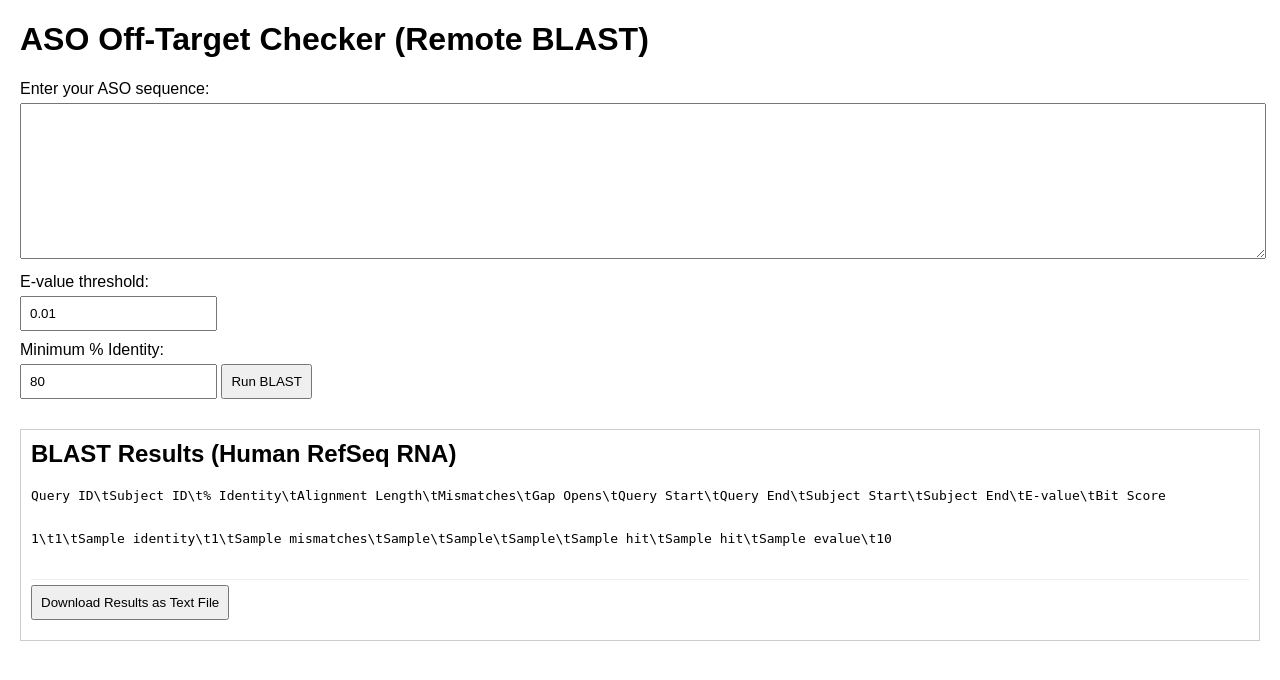
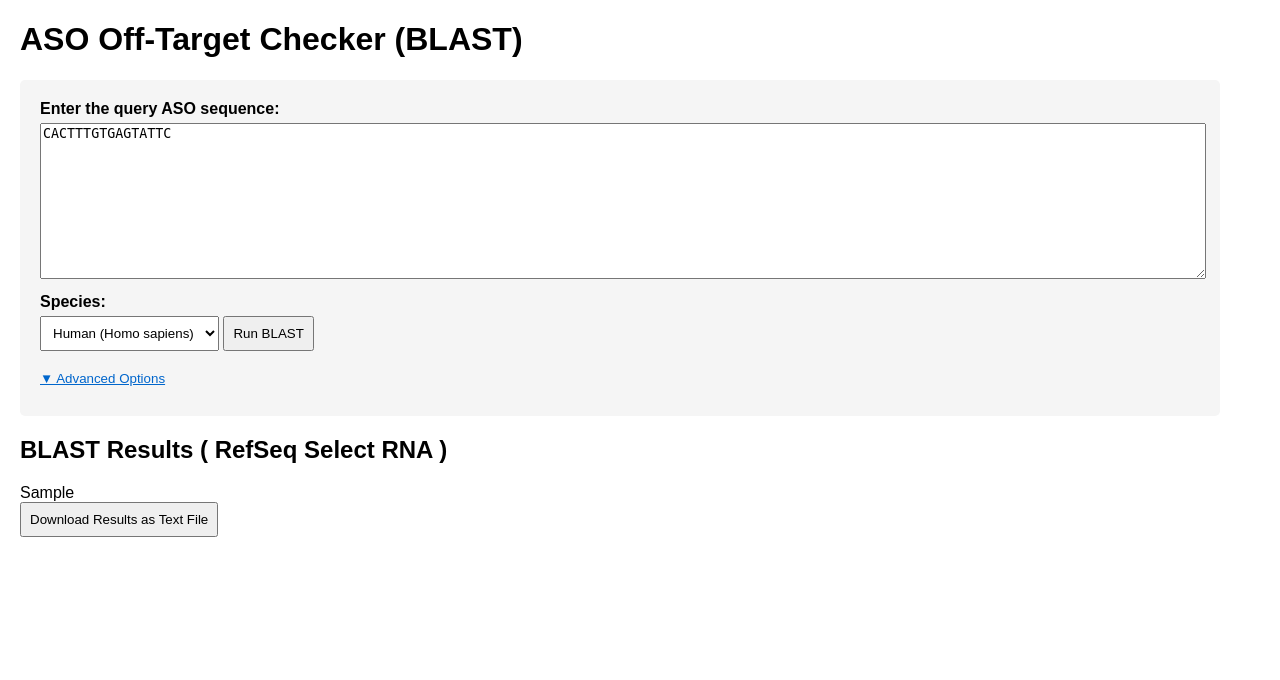
Before and after one commit to broadinstitute/aso-off-targets, a Flask app: template templates/index.html in a window 1280 px wide. Shown: the top 680 px of the page. Run offline with Flask 3, Linux system fonts and the light colour scheme; the template is opened without the code that fills it: most values are stand-ins (such as "Sample title", 1, 10 or a date in 2020).

Commit message:
working version on arm64

```diff
--- a/app.py
+++ b/app.py
@@ -1,42 +1,83 @@
-from flask import Flask, render_template, request, send_file
+from flask import Flask, render_template, request, send_file, session
 import subprocess
 import os
 import tempfile
+import xml.etree.ElementTree as ET
+import pandas as pd
+import io
+import time
 
 app = Flask(__name__)
 
-@app.route('/', methods=['GET', 'POST'])
+@app.route('/check-aso', methods=['GET', 'POST'])
 def index():
-    results = None
+    results_html = None
+    results_data = None
     if request.method == 'POST':
-        aso_sequence = request.form['aso_sequence']
-        evalue = request.form.get('evalue', '0.01')
-        identity_threshold = request.form.get('identity', '80')
+        aso_sequence = request.form.get('aso_sequence', 'CACTTTGTGAGTATTC').upper()
+        evalue = request.form.get('evalue', '1000')
+        max_mismatch = int(request.form.get('identity', '4'))
+        species = request.form.get('species', 'human')  # Get selected species
+
+        # Map species to taxid
+        taxid_map = {
+            'human': '9606',
+            'mouse': '10090',
+            'rat': '10116'
+        }
+        taxid = taxid_map.get(species, '9606')  # Default to human
 
         if aso_sequence:
-            results_file = run_remote_blast(aso_sequence, evalue)
-            if results_file:
-                results = process_blast_results(results_file, float(identity_threshold))
-                os.remove(results_file)  # Clean up the temporary file
+            if not all(c in 'ACGTN' for c in aso_sequence):
+                return render_template('index.html',
+                                    error="Invalid sequence - only ACGTN characters allowed")
 
-    return render_template('index.html', results=results)
+            blast_xml = run_remote_blast_xml(aso_sequence, evalue, taxid)
+            if blast_xml:
+                results_df = parse_blast_xml(blast_xml, len(aso_sequence), max_mismatch)
+                results_df, results_html = format_results_to_html(results_df)
 
-def run_remote_blast(sequence, evalue):
-    """Runs a remote NCBI BLASTN search and saves the results to a temporary file."""
+                if not results_df.empty:
+                    output = io.StringIO()
+                    output.write("\t".join([
+                        "Index", "Name", "Accession", "Mismatch", "Alignment"
+                    ]) + "\n")
+
+                    for i, row in results_df.iterrows():
+                        output.write("\t".join([
+                            str(row.get('Index', '')),
+                            str(row.get('Name', '')),
+                            str(row.get('Accession', '')),
+                            str(row.get('Mismatch', '')),
+                            str(row.get('Alignment', '')).replace('<br>', ' ')
+                        ]) + "\n")
+
+                    results_data = output.getvalue()
+
+                os.remove(blast_xml)
+
+    return render_template('index.html',
+                         results_html=results_html,
+                         results_data=results_data,
+                         selected_species=request.form.get('species', 'human'))  # Pass selected species back
+
+def run_remote_blast_xml(sequence, evalue, taxid='9606'):
+    """Runs BLAST with XML output format"""
     try:
-        temp_file = tempfile.NamedTemporaryFile(mode='w+', delete=False, suffix=".txt")
+        temp_file = tempfile.NamedTemporaryFile(mode='w+', delete=False, suffix=".xml")
         output_path = temp_file.name
         temp_file.close()
 
         command = [
             'blastn',
-            '-query', '-',  # Read query from stdin
-            '-db', 'refseq_rna',
+            '-query', '-',
+            '-db', 'refseq_select_rna',
+            '-task', 'blastn-short',
+            '-num_alignments', '5000',
             '-out', output_path,
-            '-outfmt', '6',
+            '-outfmt', '5',  # XML format
             '-evalue', str(evalue),
-            '-remote',
-            '-taxid', '9606'  # Human sequences only
+            '-taxids', str(taxid)  # Now using parameter
         ]
 
         process = subprocess.Popen(command, stdin=subprocess.PIPE, text=True)
@@ -45,7 +86,6 @@
         if process.returncode == 0:
             return output_path
         else:
-            print(f"BLAST error: Return code {process.returncode}")
             if os.path.exists(output_path):
                 os.remove(output_path)
             return None
@@ -54,45 +94,139 @@
         print(f"Error running BLAST: {e}")
         return None
 
-def process_blast_results(blast_file, identity_threshold):
-    """Reads the BLAST results file and filters by identity."""
-    results = []
+def parse_blast_xml(xml_file, query_length, max_mismatch):
+    """Parse BLAST XML output and return DataFrame"""
+    hit_info_list = []
+
     try:
-        with open(blast_file, 'r') as f:
-            for line in f:
-                parts = line.strip().split('\t')
-                if len(parts) >= 12:
-                    identity = float(parts[2])
-                    if identity >= identity_threshold:
-                        results.append({
-                            'query_id': parts[0],
-                            'subject_id': parts[1],
-                            'identity': identity,
-                            'alignment_length': int(parts[3]),
-                            'mismatches': int(parts[4]),
-                            'gap_opens': int(parts[5]),
-                            'query_start': int(parts[6]),
-                            'query_end': int(parts[7]),
-                            'subject_start': int(parts[8]),
-                            'subject_end': int(parts[9]),
-                            'evalue': float(parts[10]),
-                            'bit_score': float(parts[11])
-                        })
-    except FileNotFoundError:
-        return "Error: BLAST results file not found."
+        tree = ET.parse(xml_file)
+        root = tree.getroot()
+
+        for iteration in root.findall('.//Iteration'):
+            for hit in iteration.findall('.//Hit'):
+                hit_def = hit.findtext('Hit_def')
+                hit_accession = hit.findtext('Hit_accession')
+
+                for hsp in hit.findall('.//Hsp'):
+                    identity = int(hsp.findtext('Hsp_identity'))
+                    mismatch = query_length - identity
+
+                    if mismatch > max_mismatch:
+                        continue
+
+                    hit_frame = int(hsp.findtext('Hsp_hit-frame'))
+
+                    if hit_frame != 1:
+                        continue
+
+                    hit_info = {
+                        "Hit_Definition": hit_def,
+                        "Hit_Accession": hit_accession,
+                        "Identity": identity,
+                        "Mismatch": mismatch,
+                        "Query_Sequence": hsp.findtext('Hsp_qseq'),
+                        "Hit_Sequence": hsp.findtext('Hsp_hseq'),
+                        "Midline": hsp.findtext('Hsp_midline'),
+                        "E_Value": float(hsp.findtext('Hsp_evalue')),
+                        "Bit_Score": float(hsp.findtext('Hsp_bit-score'))
+                    }
+                    hit_info_list.append(hit_info)
+
+        return pd.DataFrame(hit_info_list)
+
     except Exception as e:
-        return f"Error processing results: {e}"
-    return results
+        print(f"Error parsing XML: {e}")
+        return pd.DataFrame()
+
+def format_results_to_html(df):
+    """Format the results DataFrame into HTML"""
+    if df.empty:
+        return "<p>No significant hits found based on your criteria.</p>"
+
+    # Extract gene names from Hit_Definition
+    df['Name'] = df['Hit_Definition'].str.extract(r".*\(([a-zA-Z0-9]+)\),.*")
+    df['Accession'] = df['Hit_Accession']
+
+    # Create alignment strings
+    df['Alignment'] = df.apply(lambda x: f"{x['Query_Sequence']}\n{x['Midline']}\n{x['Hit_Sequence']}", axis=1)
+
+    # Sort and select columns
+    df = df.sort_values(['Mismatch', 'Name'])
+    df = df.assign(Index=range(1, len(df)+1))
+    df = df[['Index', 'Name', 'Accession', 'Mismatch', 'Alignment']]
+
+    # Convert newlines to HTML line breaks in Alignment column
+    df['Alignment'] = df['Alignment'].apply(lambda x: x.replace('\n', '<br>'))
+
+    # Generate HTML table
+    html_table = df.to_html(classes='blast-results', index=False, escape=False)
+
+    # Create complete HTML with proper styling
+    html_output = f"""
+    <div class="blast-results-container">
+        {html_table}
+    </div>
+    <style>
+        .blast-results {{
+            width: 100%;
+            border-collapse: collapse;
+            margin-top: 20px;
+            font-family: Arial, sans-serif;
+        }}
+        .blast-results th {{
+            background-color: #f2f2f2;
+            padding: 8px;
+            text-align: left;
+            border: 1px solid #ddd;
+        }}
+        .blast-results td {{
+            padding: 8px;
+            border: 1px solid #ddd;
+            vertical-align: top;
+        }}
+        .blast-results tr:nth-child(even) {{
+            background-color: #f9f9f9;
+        }}
+        /* Target the Alignment column specifically */
+        .blast-results td:nth-child(5) {{
+            font-family: 'Courier New', Courier, monospace;
+            white-space: pre-wrap;
+        }}
+        /* Style for line breaks in the alignment */
+        .blast-results td br {{
+            display: block;
+            content: "";
+            margin: 2px 0;
+        }}
+    </style>
+    """
+
+    return df, html_output
 
 @app.route('/download_results')
 def download_results():
-    results_data = request.args.get('results_data')
-    if results_data:
-        with tempfile.NamedTemporaryFile(mode='w+', delete=False, suffix=".txt") as tmp_file:
-            tmp_file.write(results_data)
-            temp_file_path = tmp_file.name
-        return send_file(temp_file_path, as_attachment=True, download_name='blast_results.txt')
-    return "No results to download."
+    # Get the raw tab-delimited data and species from the form
+    results_data = request.args.get('results_data', '')
+    species = request.args.get('species', 'human')
+
+    if not results_data:
+        return "No results to download"
+
+    # Create a temporary file
+    with tempfile.NamedTemporaryFile(mode='w+', delete=False, suffix='.txt') as tmp_file:
+        tmp_file.write(results_data)
+        temp_path = tmp_file.name
+
+    # Generate download filename with species and timestamp
+    filename = f"blast_results_{species}_{time.strftime('%Y%m%d-%H%M%S')}.txt"
+
+    # Send the file for download
+    return send_file(
+        temp_path,
+        as_attachment=True,
+        download_name=filename,
+        mimetype='text/plain'
+    )
 
 if __name__ == '__main__':
-    app.run(debug=True)
+    app.run(debug=True, host="0.0.0.0", port=8080)
--- a/templates/index.html
+++ b/templates/index.html
@@ -3,54 +3,98 @@
 <head>
     <title>ASO Off-Target Checker</title>
     <style>
-        body { font-family: sans-serif; margin: 20px; }
-        textarea { width: 100%; height: 150px; margin-bottom: 10px; }
-        label { display: block; margin-bottom: 5px; }
-        input[type="text"], input[type="submit"] { padding: 8px; margin-bottom: 10px; }
-        .results { margin-top: 20px; border: 1px solid #ccc; padding: 10px; }
-        .results h2 { margin-top: 0; }
-        .hit { border-bottom: 1px solid #eee; padding-bottom: 5px; margin-bottom: 5px; }
+        body { font-family: sans-serif; margin: 20px; max-width: 1200px; }
+        textarea { width: 100%; height: 150px; margin-bottom: 10px; font-family: monospace; }
+        label { display: block; margin-bottom: 5px; font-weight: bold; }
+        input[type="text"], input[type="submit"], select { padding: 8px; margin-bottom: 10px; }
+        .form-container { background: #f5f5f5; padding: 20px; border-radius: 5px; }
+        .error { color: red; margin: 10px 0; }
+        .loading { display: none; margin: 20px 0; }
+        .advanced-options { margin-top: 15px; display: none; }
+        .toggle-options {
+            background: none;
+            border: none;
+            color: #0066cc;
+            text-decoration: underline;
+            cursor: pointer;
+            padding: 0;
+            margin: 10px 0;
+        }
     </style>
 </head>
 <body>
-    <h1>ASO Off-Target Checker (Remote BLAST)</h1>
-    <form method="POST">
-        <label for="aso_sequence">Enter your ASO sequence:</label>
-        <textarea id="aso_sequence" name="aso_sequence" required></textarea>
+    <h1>ASO Off-Target Checker (BLAST)</h1>
 
-        <label for="evalue">E-value threshold:</label>
-        <input type="text" id="evalue" name="evalue" value="0.01">
+    <div class="form-container">
+        <form method="POST" id="blast-form">
+            <label for="aso_sequence">Enter the query ASO sequence:</label>
+            <textarea id="aso_sequence" name="aso_sequence" required>CACTTTGTGAGTATTC</textarea>
 
-        <label for="identity">Minimum % Identity:</label>
-        <input type="text" id="identity" name="identity" value="80">
+            <label for="species">Species:</label>
+            <select id="species" name="species">
+                <option value="human" {% if selected_species == 'human' %}selected{% endif %}>Human (Homo sapiens)</option>
+                <option value="mouse" {% if selected_species == 'mouse' %}selected{% endif %}>Mouse (Mus musculus)</option>
+                <option value="rat" {% if selected_species == 'rat' %}selected{% endif %}>Rat (Rattus norvegicus)</option>
+            </select>
 
-        <input type="submit" value="Run BLAST">
-    </form>
+            <input type="submit" value="Run BLAST">
+            <br />
+            <button type="button" class="toggle-options" onclick="toggleAdvanced()">▼ Advanced Options</button>
 
-    {% if results %}
+            <div class="advanced-options" id="advancedOptions">
+                <label for="evalue">E-value threshold:</label>
+                <input type="text" id="evalue" name="evalue" value="1000">
+
+                <label for="identity">Maximum allowed mismatches:</label>
+                <input type="text" id="identity" name="identity" value="4">
+            </div>
+
+        </form>
+
+        {% if error %}
+            <div class="error">{{ error }}</div>
+        {% endif %}
+
+        <div class="loading" id="loading">
+            <p>Running BLAST search... This may take a moment...</p>
+        </div>
+    </div>
+
+    {% if results_html %}
         <div class="results">
-            <h2>BLAST Results (Human RefSeq RNA)</h2>
-            {% if results is string %}
-                <p>{{ results }}</p>
-            {% elif results %}
-                <pre>
-Query ID\tSubject ID\t% Identity\tAlignment Length\tMismatches\tGap Opens\tQuery Start\tQuery End\tSubject Start\tSubject End\tE-value\tBit Score
-                </pre>
-                {% for hit in results %}
-                    <div class="hit">
-                        <pre>
-{{ hit.query_id }}\t{{ hit.subject_id }}\t{{ hit.identity }}\t{{ hit.alignment_length }}\t{{ hit.mismatches }}\t{{ hit.gap_opens }}\t{{ hit.query_start }}\t{{ hit.query_end }}\t{{ hit.subject_start }}\t{{ hit.subject_end }}\t{{ hit.evalue }}\t{{ hit.bit_score }}
-                        </pre>
-                    </div>
-                {% endfor %}
-                <form action="/download_results" method="get">
-                    <input type="hidden" name="results_data" value="{% for hit in results %}{{ hit.query_id }}\t{{ hit.subject_id }}\t{{ hit.identity }}\t{{ hit.alignment_length }}\t{{ hit.mismatches }}\t{{ hit.gap_opens }}\t{{ hit.query_start }}\t{{ hit.query_end }}\t{{ hit.subject_start }}\t{{ hit.subject_end }}\t{{ hit.evalue }}\t{{ hit.bit_score }}\n{% endfor %}">
-                    <input type="submit" value="Download Results as Text File">
-                </form>
-            {% else %}
-                <p>No significant hits found based on your criteria.</p>
-            {% endif %}
+            <h2>BLAST Results (
+                {% if selected_species == 'human' %}Human{% endif %}
+                {% if selected_species == 'mouse' %}Mouse{% endif %}
+                {% if selected_species == 'rat' %}Rat{% endif %}
+                RefSeq Select RNA )
+            </h2>
+            {{ results_html|safe }}
+
+            <form action="/download_results" method="get">
+                <input type="hidden" name="results_data" value="{{ results_data }}">
+                <input type="hidden" name="species" value="{{ selected_species }}">
+                <input type="submit" value="Download Results as Text File">
+            </form>
         </div>
     {% endif %}
+
+    <script>
+        document.getElementById('blast-form').addEventListener('submit', function() {
+            document.getElementById('loading').style.display = 'block';
+        });
+
+        function toggleAdvanced() {
+            const options = document.getElementById('advancedOptions');
+            const button = document.querySelector('.toggle-options');
+
+            if (options.style.display === 'none' || !options.style.display) {
+                options.style.display = 'block';
+                button.textContent = '▲ Advanced Options';
+            } else {
+                options.style.display = 'none';
+                button.textContent = '▼ Advanced Options';
+            }
+        }
+    </script>
 </body>
 </html>
```
